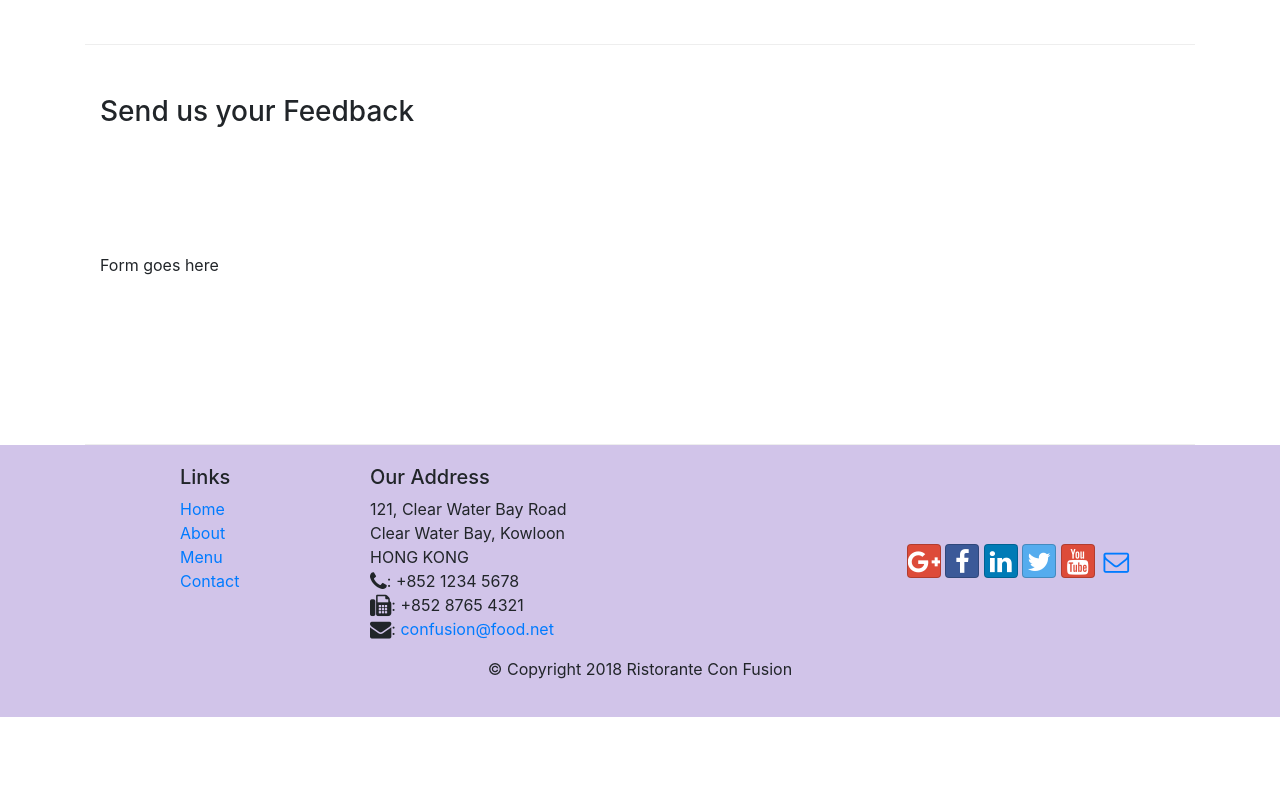
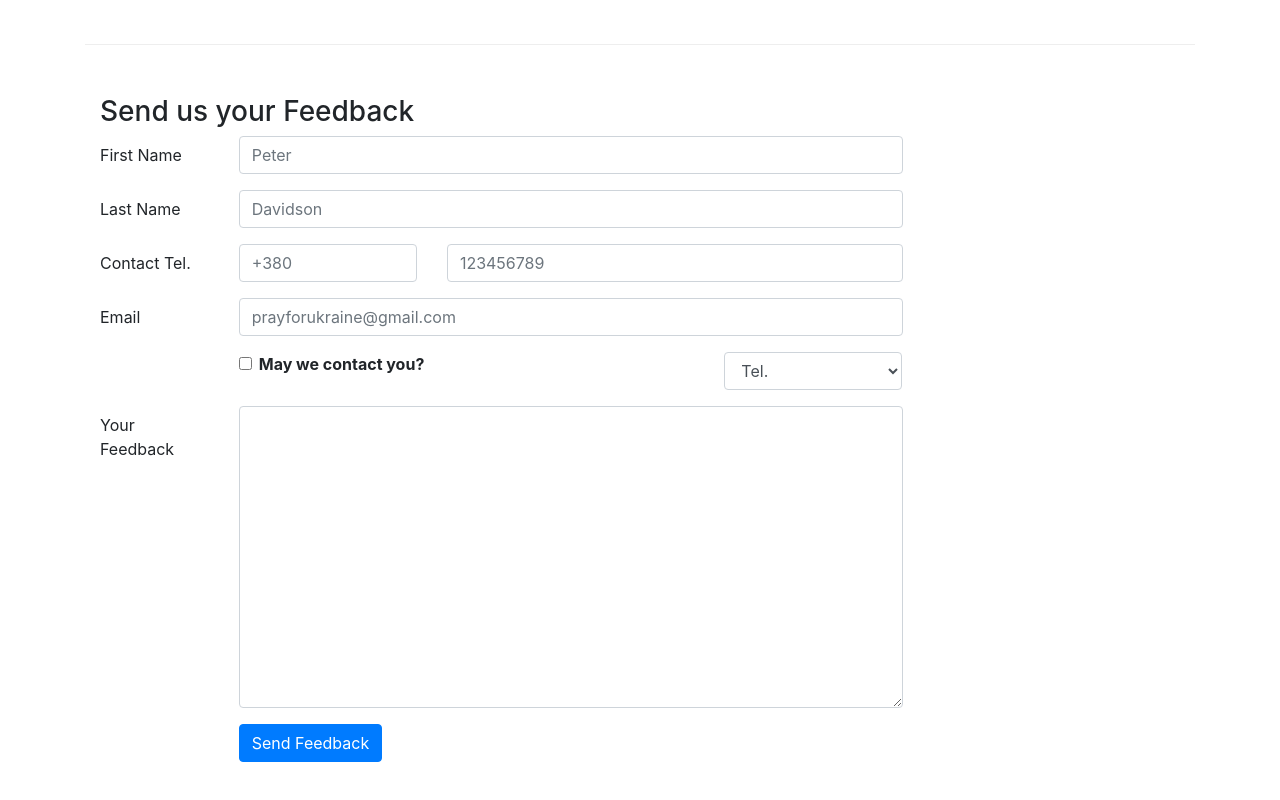
Before and after one commit to vzhV/bootstrapWeek1, a website: page contactus.html in a window 1280 px wide. Shown: the part 820-1620 px from the top of the page. Before the commit the page ends 1537 px from the top, so only its background shows below. Drawn offline with nearby package versions, Linux system fonts and the light colour scheme.

Commit message:
contact us form was added

```diff
--- a/contactus.html
+++ b/contactus.html
@@ -94,7 +94,62 @@
               <h3>Send us your Feedback</h3>
            </div>
             <div class="col-12 col-md-9">
-                Form goes here
+                <form>
+                    <div class="form-group row">
+                        <label for="firstname" class="col-md-2 col-form-label">First Name</label>
+                        <div class="col-md-10">
+                            <input type="text" class="form-control" id="firstname" name="firstname" placeholder="Peter">
+                        </div>
+                    </div>
+                    <div class="form-group row">
+                        <label for="lastname" class="col-md-2 col-form-label">Last Name</label>
+                        <div class="col-md-10">
+                            <input type="text" class="form-control" id="lastname" name="lastname" placeholder="Davidson">
+                        </div>
+                    </div>
+                    <div class="form-group row">
+                        <label for="telnum" class="col-12 col-md-2 col-form-label">Contact Tel.</label>
+                        <div class="col-5 col-md-3">
+                            <input type="tel" class="form-control" id="areacode" name="areacode" placeholder="+380">
+                        </div>
+                        <div class="col-7 col-md-7">
+                            <input type="tel" class="form-control" id="telnum" name="telnum" placeholder="123456789">
+                        </div>
+                    </div>
+                    <div class="form-group row">
+                        <label for="emailid" class="col-md-2 col-form-label">Email</label>
+                        <div class="col-md-10">
+                            <input type="email" class="form-control" id="emailid" name="emailid" placeholder="prayforukraine@gmail.com">
+                        </div>
+                    </div>
+                    <div class="form-group row">
+                        <div class="col-md-6 offset-md-2">
+                            <div class="form-check">
+                                <input type="checkbox" class="form-check-input" name="approve" id="approve" value="">
+                                <label class="form-check-label" for="approve">
+                                    <strong>May we contact you?</strong>
+                                </label>
+                            </div>
+                        </div>
+                        <div class="col-md-3 offset-md-1">
+                            <select class="form-control">
+                                <option>Tel.</option>
+                                <option>Email</option>
+                            </select>
+                        </div>
+                    </div>
+                    <div class="form-group row">
+                        <label for="feedback" class="col-md-2 col-form-label">Your Feedback</label>
+                        <div class="col-md-10">
+                            <textarea class="form-control" id="feedback" name="feedback" rows="12"></textarea>
+                        </div>
+                    </div>
+                    <div class="form-group row">
+                        <div class="offset-md-2 col-md-10">
+                            <button type="submit" class="btn btn-primary">Send Feedback</button>
+                        </div>
+                    </div>
+                </form>
             </div>
              <div class="col-12 col-md">
             </div>
```
